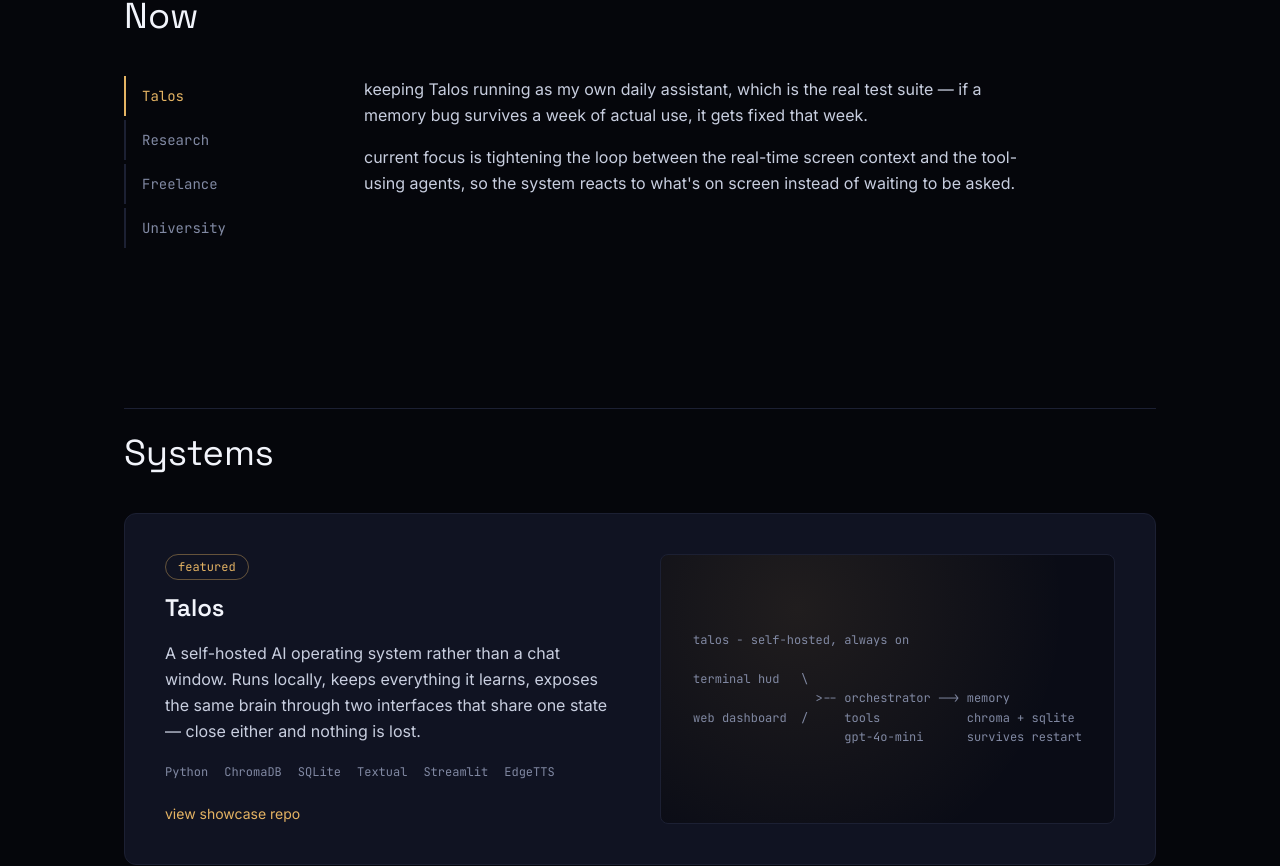
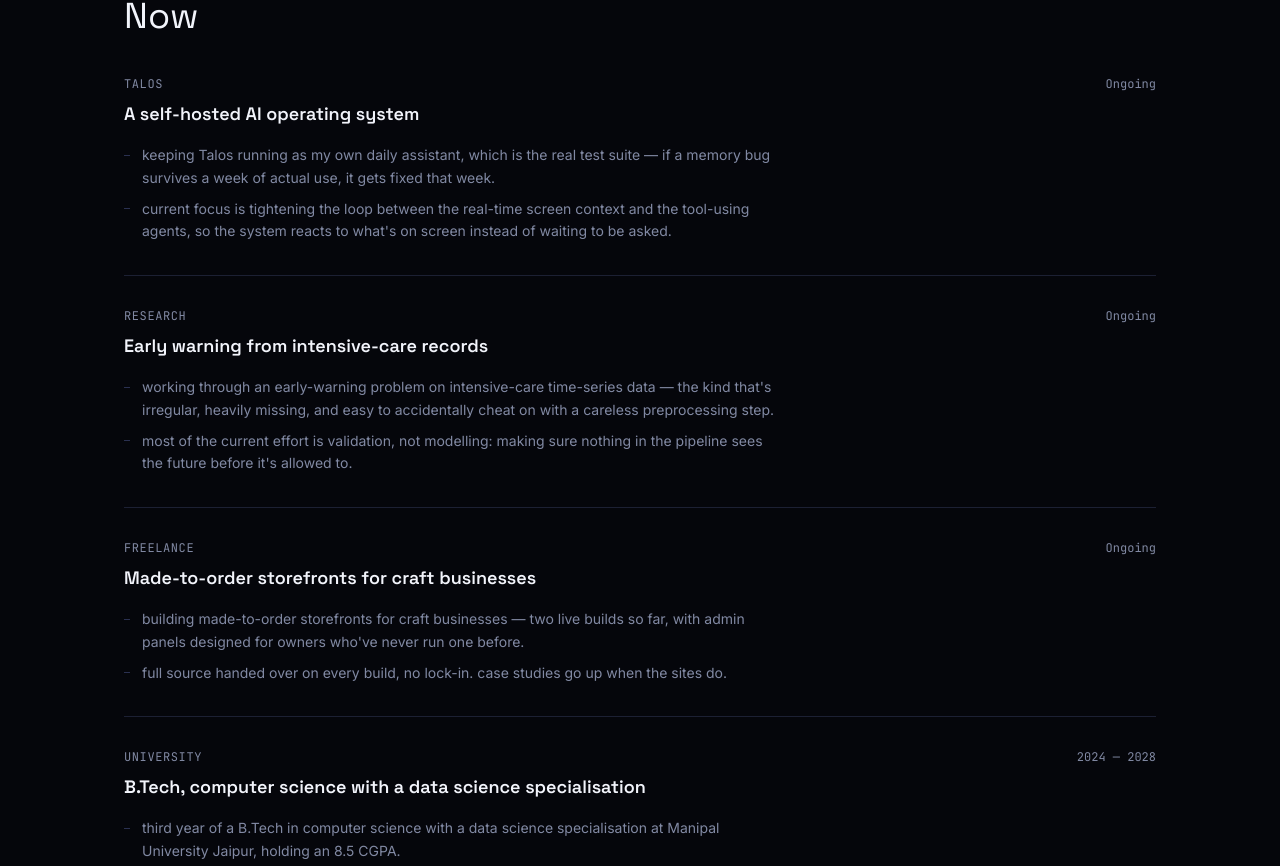
Before and after one commit to Perseus4674/Ishan, a Next.js app: page / in a window 1280 px wide. Shown: the part 1565-2431 px from the top of the page. Built offline with nearby package versions, Linux system fonts and the light colour scheme; no server answers.

Commit message:
Replace Now tabs with four stacked entries
All four are visible at once: label, timeframe, heading and bullets,
separated by hairlines. Removes the tablist/tab/tabpanel ARIA wiring,
the roving tabindex and the arrow-key handler, and drops the section
back to a server component.

```diff
--- a/src/components/sections/Now.tsx
+++ b/src/components/sections/Now.tsx
@@ -1,97 +1,30 @@
-"use client";
-
-import { useRef, useState } from "react";
 import { SectionHeading } from "@/components/ui/SectionHeading";
-import { nowTabs } from "@/content/now";
+import { BulletList } from "@/components/ui/BulletList";
+import { nowEntries } from "@/content/now";
 
 export function Now() {
-  const [activeIndex, setActiveIndex] = useState(0);
-  const tabRefs = useRef<(HTMLButtonElement | null)[]>([]);
-
-  function focusTab(index: number) {
-    const nextIndex = (index + nowTabs.length) % nowTabs.length;
-    setActiveIndex(nextIndex);
-    tabRefs.current[nextIndex]?.focus();
-  }
-
-  function onKeyDown(event: React.KeyboardEvent) {
-    switch (event.key) {
-      case "ArrowDown":
-      case "ArrowRight":
-        event.preventDefault();
-        focusTab(activeIndex + 1);
-        break;
-      case "ArrowUp":
-      case "ArrowLeft":
-        event.preventDefault();
-        focusTab(activeIndex - 1);
-        break;
-      case "Home":
-        event.preventDefault();
-        focusTab(0);
-        break;
-      case "End":
-        event.preventDefault();
-        focusTab(nowTabs.length - 1);
-        break;
-    }
-  }
-
-  const active = nowTabs[activeIndex];
-
   return (
     <section id="now" aria-labelledby="now-heading" className="content-width px-4 py-20 sm:px-6">
       <SectionHeading id="now-heading">Now</SectionHeading>
 
-      <div className="flex flex-col gap-8 md:flex-row md:gap-12">
-        <div
-          role="tablist"
-          aria-orientation="vertical"
-          aria-label="what i'm doing now"
-          onKeyDown={onKeyDown}
-          className="flex gap-2 overflow-x-auto pb-2 md:w-48 md:flex-shrink-0 md:flex-col md:gap-1 md:overflow-visible md:pb-0"
-        >
-          {nowTabs.map((tab, index) => {
-            const isActive = index === activeIndex;
-            return (
-              <button
-                key={tab.id}
-                ref={(el) => {
-                  tabRefs.current[index] = el;
-                }}
-                id={`tab-${tab.id}`}
-                role="tab"
-                type="button"
-                aria-selected={isActive}
-                aria-controls={`panel-${tab.id}`}
-                tabIndex={isActive ? 0 : -1}
-                onClick={() => setActiveIndex(index)}
-                className={`shrink-0 whitespace-nowrap border-b-2 px-3 py-2 text-left font-mono text-sm transition-colors md:border-b-0 md:border-l-2 md:px-4 md:py-2.5 ${
-                  isActive
-                    ? "border-amber text-amber"
-                    : "border-line text-muted hover:text-text"
-                }`}
-              >
-                {tab.label}
-              </button>
-            );
-          })}
-        </div>
+      <ul className="divide-y divide-line">
+        {nowEntries.map((entry) => (
+          <li key={entry.id} className="py-8 first:pt-0">
+            <div className="flex flex-wrap items-baseline justify-between gap-x-4 gap-y-1">
+              <span className="font-mono text-xs uppercase tracking-wider text-muted">
+                {entry.label}
+              </span>
+              <span className="font-mono text-xs text-muted">{entry.timeframe}</span>
+            </div>
 
-        <div
-          id={`panel-${active.id}`}
-          role="tabpanel"
-          aria-labelledby={`tab-${active.id}`}
-          tabIndex={0}
-          className="max-w-prose"
-        >
-          {active.paragraphs.map((paragraph) => (
-            <p key={paragraph} className="mb-4 leading-relaxed text-text last:mb-0">
-              {paragraph}
-            </p>
-          ))}
-        </div>
-      </div>
+            <h3 className="mt-2 font-heading text-lg font-semibold text-head">
+              {entry.heading}
+            </h3>
+
+            <BulletList items={entry.bullets} className="mt-4 max-w-prose" />
+          </li>
+        ))}
+      </ul>
     </section>
   );
 }
--- a/src/content/now.ts
+++ b/src/content/now.ts
@@ -1,14 +1,18 @@
-export type NowTab = {
+export type NowEntry = {
   id: string;
   label: string;
-  paragraphs: string[];
+  heading: string;
+  timeframe: string;
+  bullets: string[];
 };
 
-export const nowTabs: NowTab[] = [
+export const nowEntries: NowEntry[] = [
   {
     id: "talos",
     label: "Talos",
-    paragraphs: [
+    heading: "A self-hosted AI operating system",
+    timeframe: "Ongoing",
+    bullets: [
       "keeping Talos running as my own daily assistant, which is the real test suite — if a memory bug survives a week of actual use, it gets fixed that week.",
       "current focus is tightening the loop between the real-time screen context and the tool-using agents, so the system reacts to what's on screen instead of waiting to be asked.",
     ],
@@ -16,7 +20,9 @@
   {
     id: "research",
     label: "Research",
-    paragraphs: [
+    heading: "Early warning from intensive-care records",
+    timeframe: "Ongoing",
+    bullets: [
       "working through an early-warning problem on intensive-care time-series data — the kind that's irregular, heavily missing, and easy to accidentally cheat on with a careless preprocessing step.",
       "most of the current effort is validation, not modelling: making sure nothing in the pipeline sees the future before it's allowed to.",
     ],
@@ -24,7 +30,9 @@
   {
     id: "freelance",
     label: "Freelance",
-    paragraphs: [
+    heading: "Made-to-order storefronts for craft businesses",
+    timeframe: "Ongoing",
+    bullets: [
       "building made-to-order storefronts for craft businesses — two live builds so far, with admin panels designed for owners who've never run one before.",
       "full source handed over on every build, no lock-in. case studies go up when the sites do.",
     ],
@@ -32,7 +40,9 @@
   {
     id: "university",
     label: "University",
-    paragraphs: [
+    heading: "B.Tech, computer science with a data science specialisation",
+    timeframe: "2024 — 2028",
+    bullets: [
       "third year of a B.Tech in computer science with a data science specialisation at Manipal University Jaipur, holding an 8.5 CGPA.",
       "using coursework as a baseline and spending the rest of the time on the systems above — that's where the actual learning happens.",
     ],
```
